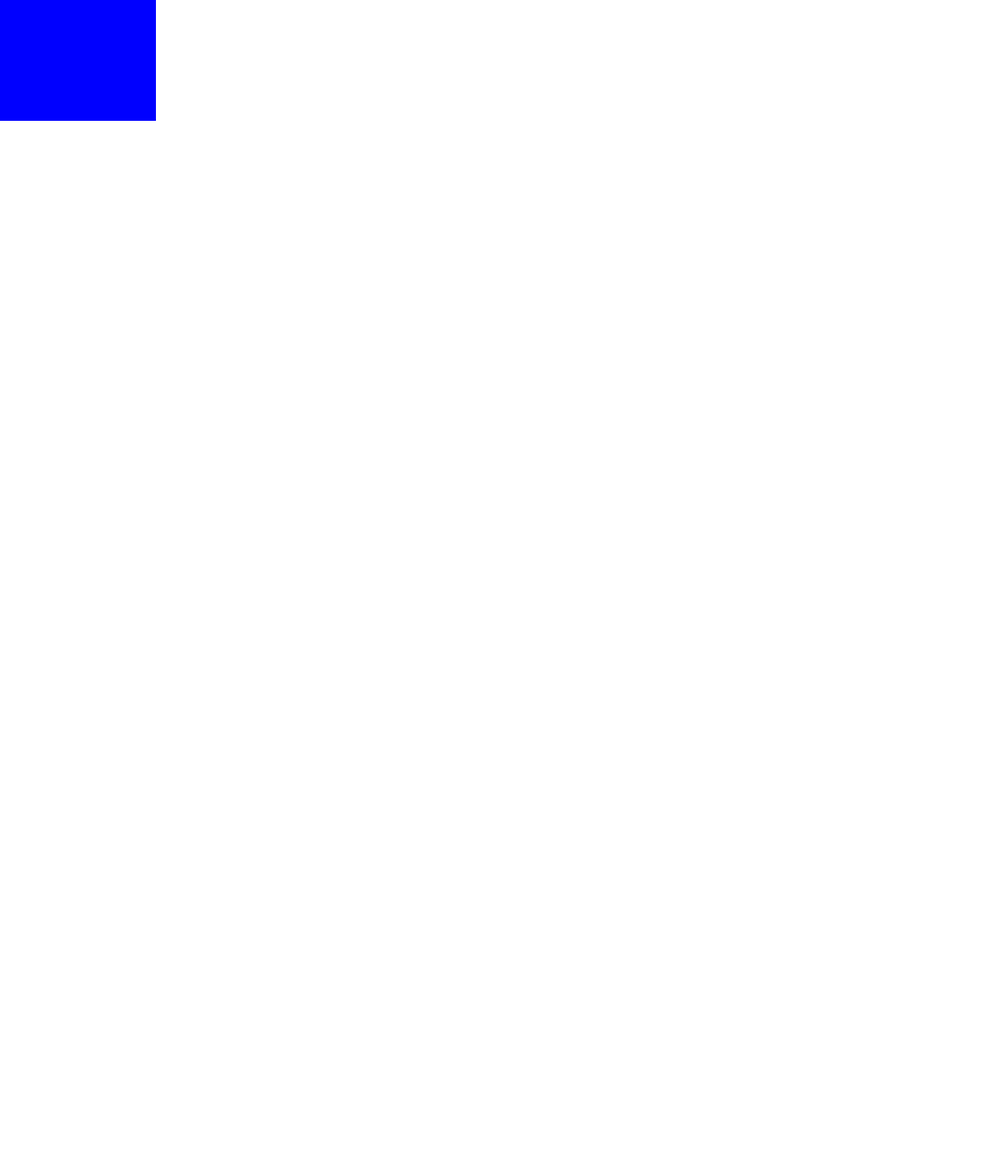
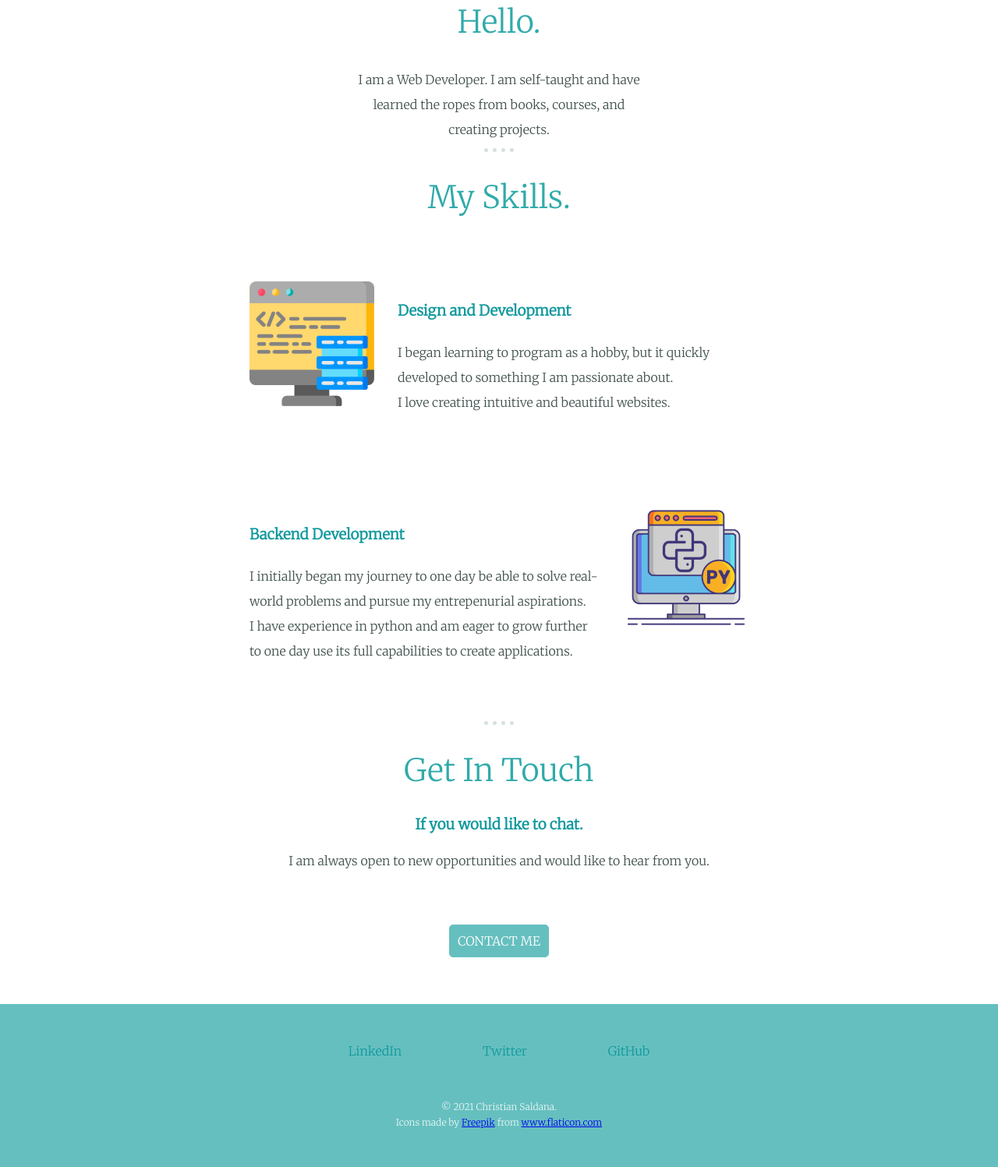
Before and after one commit to ChristianSB24/Udemy-CSS-Site, a plain HTML site: page index.html in a window 1280 px wide. Shown: the part 810-2307 px from the top of the page at 78% size. Before the commit the page ends 965 px from the top, so only its background shows below. Drawn offline with Linux system fonts and the light colour scheme.

Commit message:
Added additional styling

```diff
--- a/css/styles.css
+++ b/css/styles.css
@@ -2,31 +2,81 @@ body {
     margin: 0px;
     text-align: center;
     font-family: 'Merriweather', serif;
+    color: #40514E;
 }
 
-div {
-    background-color: #E4F9F5
+hr {
+    border-style: dotted none none none;
+    border-width: thick;
+    width: 3%;
+    border-color: #d6e0e0
 }
 
 h1 {
     font-family: 'Sacramento', sans-serif;
-    margin-top: 0px;
+    font-size: 5.62rem;
+    color: rgb(49, 170, 170);
+    margin: 50px auto 0px auto;
+}
+
+h2 {
+    font-weight: normal;
+    color: rgb(49, 170, 170);
+    font-size: 2.5rem;
+}
+
+h3 {
+    color: #11999E;
+}
+
+.footer-link {
+    color: #11999E;
+    margin: 0 50px 0 50px;
+    text-decoration: none;
+}
+
+.copyright1 {
+    color: #eaf6f6;
+    font-size:.75rem;
+    margin: 50px 0 0 0;
+}
+
+.copyright2 {
+    color: #eaf6f6;
+    font-size:.75rem;
+}
+
+a:hover {
+    color: #eaf6f6;
 }
 
 span {
     text-decoration: underline;
 }
 
+p {
+    line-height: 2
+}
+
+.intro {
+    width: 30%;
+    margin: 0 auto 0 auto
+}
+
+img {
+    width:
+}
+
 .top-cloud {
     position: absolute;
-    top: 30px;
-    right: 450px;
+    top: 70px;
+    right: 300px;
 }
 
 .bottom-cloud {
     position: absolute;
-    left: 400px;
-    top: 150px;
+    left: 350px;
+    top: 350px;
 }
 
 .top-container {
@@ -35,14 +85,45 @@ span {
     padding-top: 100px
 }
 
-.middle-container {
-    background-color: red;
-    height: 200px;
-    width: 200px;
+.bottom-container {
+    color: #EAF6F6;
+    background-color: #66bfbf;
+    padding: 50px;
 }
 
-.bottom-container {
-    background-color: blue;
-    height: 200px;
-    width: 200px;
+.skill-row {
+    margin: 50px auto 50px auto;
+    display: inline-block;
+    width: 50%;
+    text-align: left;
+    line-height:2;
 }
+
+
+
+.computer2 {
+    margin: 0 30px 0 auto;
+    width: 25%;
+    float: left;
+}
+
+.python {
+    margin: 0 auto 0 30px;
+    width: 25%;
+    float: right;
+}
+
+.BUTTON_WNQ {
+    margin: 50px 0 60px 0;
+    background: #66BFBF;
+    border-radius: 5px;
+    color: #FFFFFF;
+    font-family: 'Merriweather', serif;
+    font-weight: 100;
+    padding: 10px;
+    border: solid #66BFBF 1px;
+    text-decoration: none;
+    display: inline-block;
+    cursor: pointer;
+    text-align: center;
+ }
--- a/index.html
+++ b/index.html
@@ -14,11 +14,49 @@
         <div class="top-container">
             <img class="top-cloud" src="images/cloud.png" alt="cloud-img">
             <h1> I am Christian </h1>
-            <p> a <span>pro</span>grammer </p>
+            <h2> a <span>pro</span>grammer </h2>
             <img class="bottom-cloud" src="images/cloud.png" alt="cloud-img">
             <img src="images/mountain.png" alt="cloud-img">
         </div>
-        <div class="middle-container"></div>
-        <div class="bottom-container"></div>
+        <div class="middle-container">
+            <div class="profile">
+              <img src="" alt="">
+              <h2>Hello.</h2>
+              <p class="intro">I am a Web Developer. I am self-taught and have learned the ropes from books, courses, and creating projects.</p>
+            </div>
+            <hr>
+            <div class="skills">
+              <h2>My Skills.</h2>
+              <div class="skill-row">
+                <img class="computer2" src="images/computer2.png" alt="">
+                <h3>Design and Development</h3>
+                <p class="design-skill-description">I began learning to program as a hobby, but it quickly developed to something I am passionate about. <br>
+                    I love creating intuitive and beautiful websites.</p>
+              </div>
+              <div class="skill-row">
+                <img class="python" src="images/python.png" alt="">
+                <h3>Backend Development</h3>
+                <p class="python-skill-description">I initially began my journey to one day be able to solve real-world problems and pursue my entrepenurial aspirations. <br>
+                    I have experience in python and am eager to grow further to one day use its full capabilities to create applications.</p>
+              </div>
+            </div>
+            <hr>
+            <div class="contact-me">
+              <h2>Get In Touch</h2>
+              <h3>If you would like to chat.</h3>
+              <p>I am always open to new opportunities and would like to hear from you.</p>
+              <a class="BUTTON_WNQ" href="mailto:christansaldana10@gmail.com">CONTACT ME</a>
+            </div>
+          </div>
+
+
+          <div class="bottom-container">
+            <a class="footer-link" href="https://www.linkedin.com/in/christian-saldana-b90b6610a/">LinkedIn</a>
+            <a class="footer-link" href="https://twitter.com/">Twitter</a>
+            <a class="footer-link" href="https://github.com/ChristianSB24">GitHub</a>
+            <p class='copyright1'>© 2021 Christian Saldana.</p>
+            <div class='copyright2'>Icons made by <a href="https://www.freepik.com" title="Freepik">Freepik</a> from <a href="https://www.flaticon.com/" title="Flaticon">www.flaticon.com</a></div>
+          </div>
+
     </body>
 </html>
```
Also changed, not shown: StubCode.html (added, +36 -0 lines), images/computer2.png (added), images/python.png (added).
